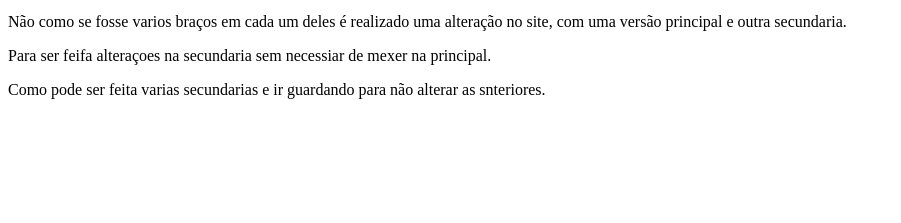
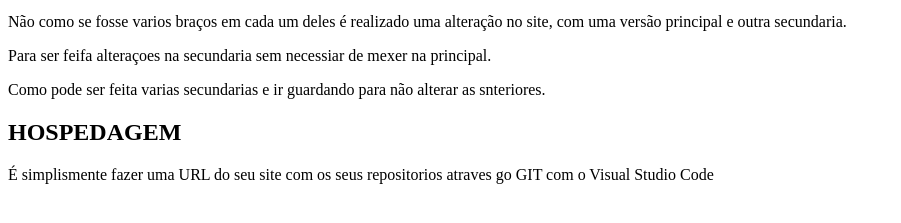
Before and after one commit to LarissaDosSantos13/RDE07_Larissa_Santos.html, a plain HTML site: page index.html in a window 1280 px wide. Shown: the part 101-324 px from the top of the page, without its empty margins (0-901 px from the left). Drawn offline with Linux system fonts and the light colour scheme.

Commit message:
Hospedagem atualização

```diff
--- a/index.html
+++ b/index.html
@@ -12,5 +12,7 @@
     <p>Não como se fosse varios braços em cada um deles é realizado uma alteração no site, com uma versão principal e outra secundaria.</p>
     <p>Para ser feifa alteraçoes na secundaria sem necessiar de mexer na principal.</p>
      <p>Como pode ser feita varias secundarias e ir guardando para não alterar as snteriores.</p>
+     <h2>HOSPEDAGEM</h2>
+     <p>É simplismente fazer uma URL do seu site com os seus repositorios atraves go GIT com o Visual Studio Code</p>
 </body>
 </html>
```
